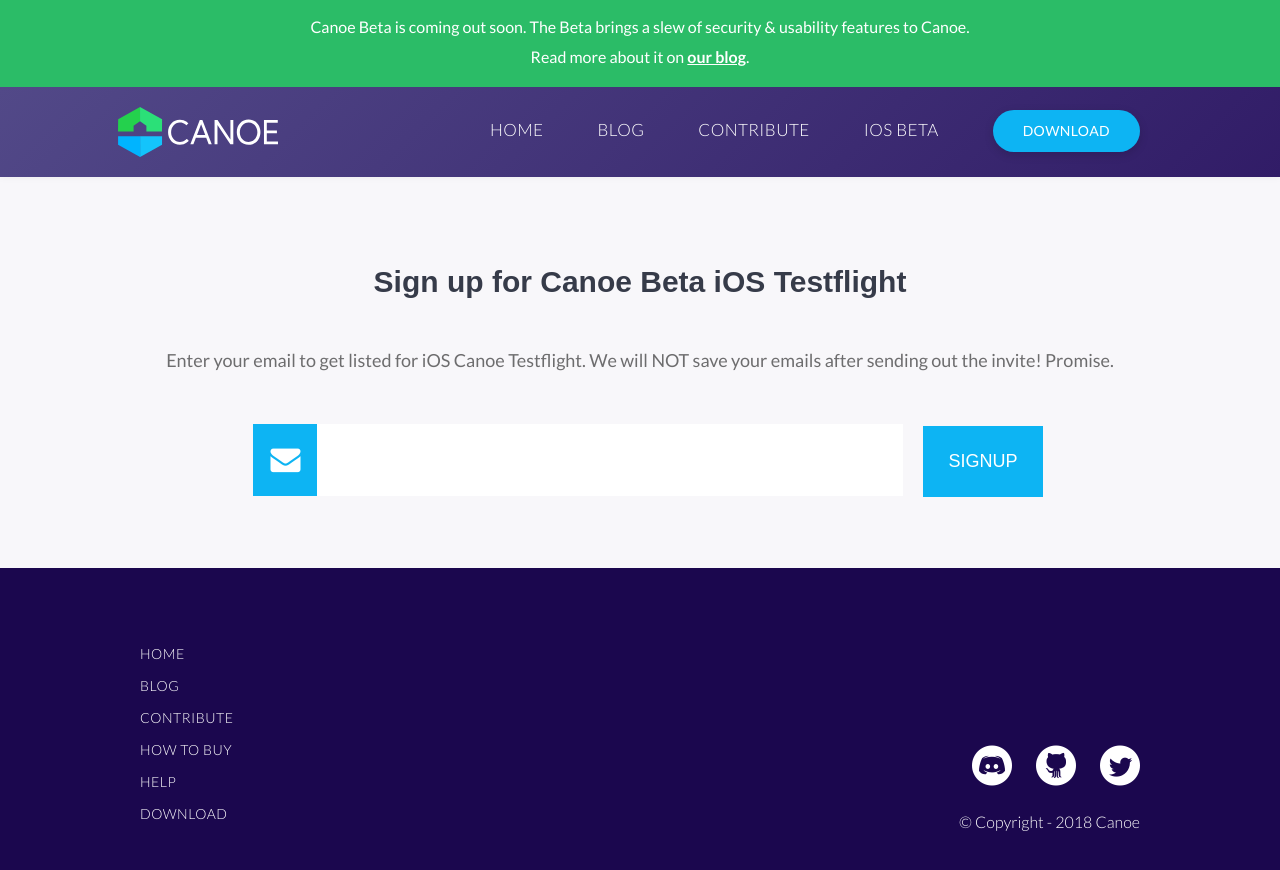
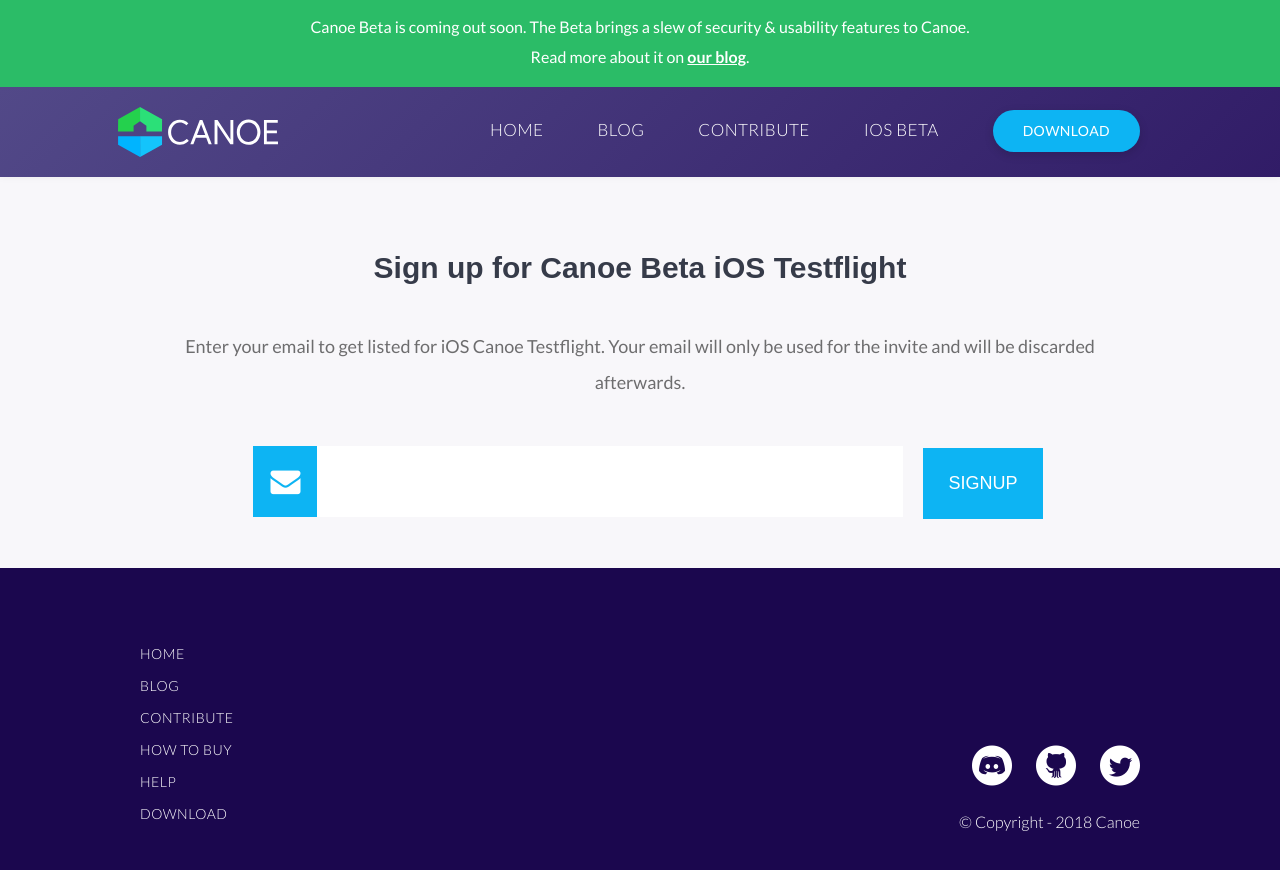
Before and after one commit to getcanoe/website, a Jekyll site: the page built from signup/index.html, in a window 1280 px wide. Shown: the top 870 px of the page. Built offline with Jekyll 4.4.1, drawn with Linux system fonts in a browser that asks for light colours; some web fonts are replaced.

Commit message:
Slightly different text

```diff
--- a/signup/index.html
+++ b/signup/index.html
@@ -4,7 +4,7 @@
 heading: Signup for Canoe iOS Testflight
 ---
 <link href="https://maxcdn.bootstrapcdn.com/font-awesome/4.7.0/css/font-awesome.min.css" rel="stylesheet" integrity="sha384-wvfXpqpZZVQGK6TAh5PVlGOfQNHSoD2xbE+QkPxCAFlNEevoEH3Sl0sibVcOQVnN" crossorigin="anonymous">
-<p class="notice">Enter your email to get listed for iOS Canoe Testflight. We will NOT save your emails after sending out the invite! Promise.</p>
+<p class="notice">Enter your email to get listed for iOS Canoe Testflight. Your email will only be used for the invite and will be discarded afterwards.</p>
 <form method="post" action="contact.php">
     <div id="subscribe">
       <span class="input input--hideo">
```
